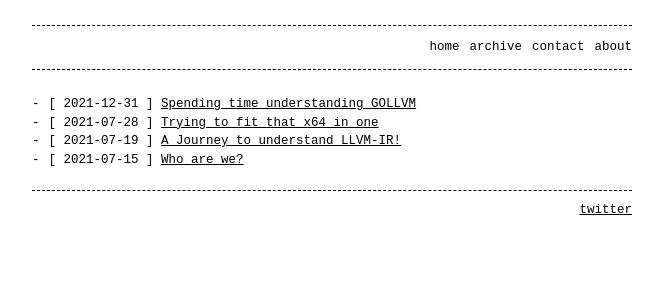
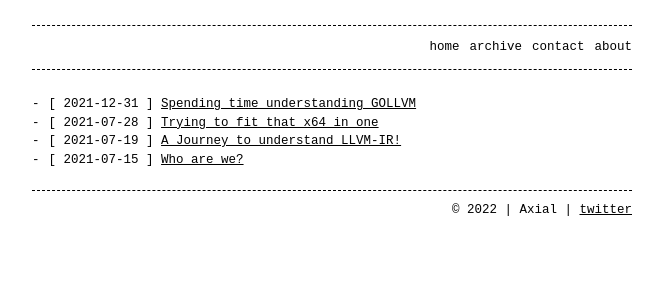
Before and after one commit to RixedLabs/RixedLabs.github.io, a Jekyll site: the page built from index.md, in a window 1280 px wide. Shown: the top 300 px of the page, without its empty margins (308-971 px from the left). Built offline with Jekyll 4.4.1, drawn with Linux system fonts in a browser that asks for light colours.

Commit message:
Update _config.yml

```diff
--- a/_config.yml
+++ b/_config.yml
@@ -9,7 +9,7 @@ header_pages:
   - about.md
 
 
-footer: '<a href="https://twitter.com/axi4l">twitter</a>'
+footer: '© 2022 | Axial | <a href="https://twitter.com/axi4l">twitter</a>'
 
 #style: light # dark (default) or light
 listen_for_clients_preferred_style: true # true or false (default)
```
